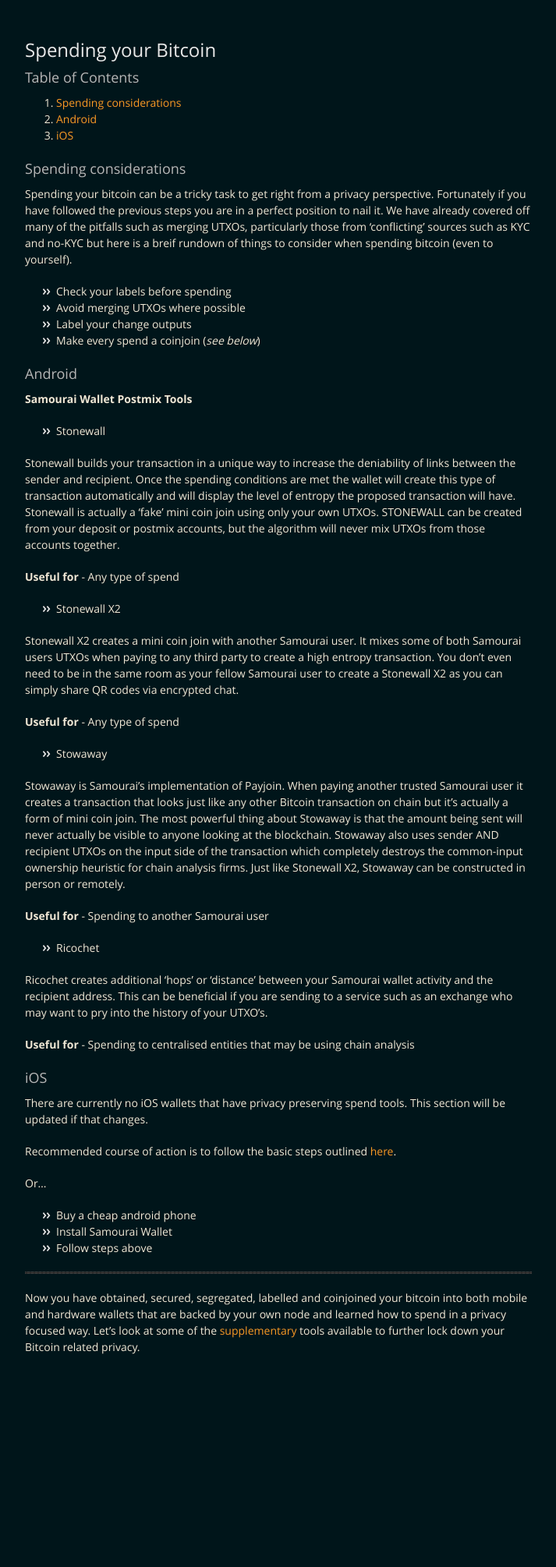
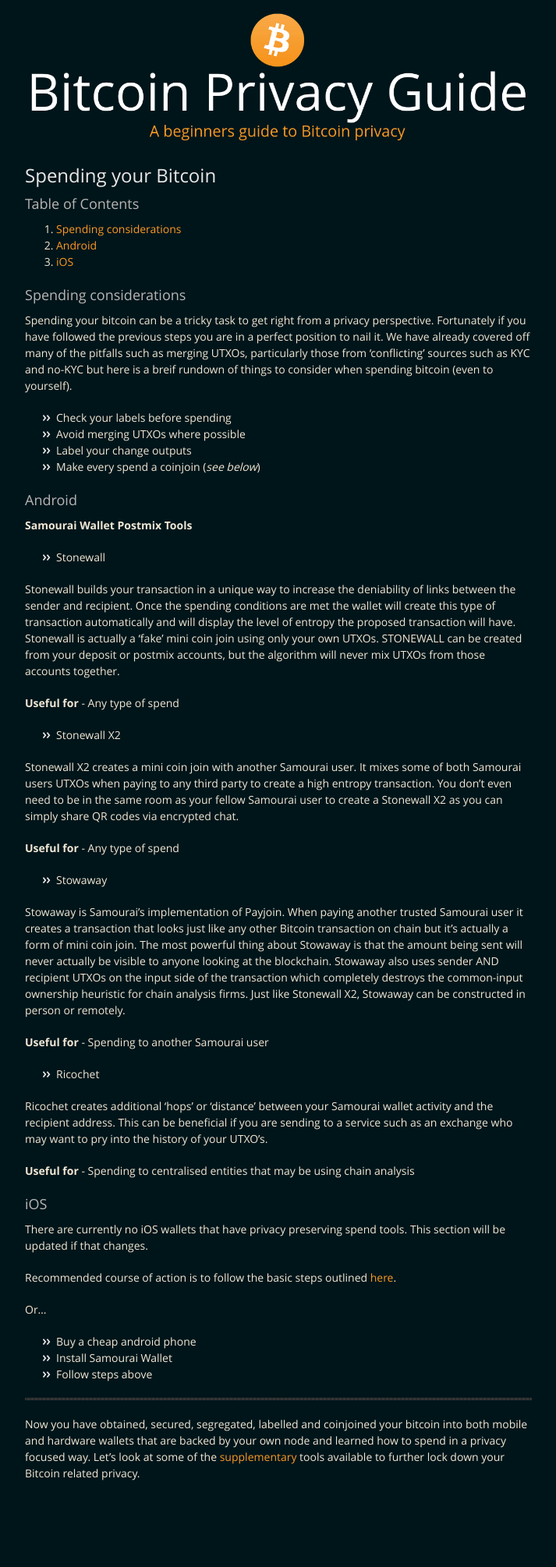
Before and after one commit to BitcoinQnA/BitcoinPrivacyGuide, a Jekyll site: the page built from spend.md, in a window 1280 px wide. Shown: the whole page at 78% size, without its empty margins (283-996 px from the left). Built offline with Jekyll 4.4.1, drawn with Linux system fonts in a browser that asks for light colours; before the commit the page ends 1848 px from its top, so only the background shows below that.

Commit message:
Update spend.md

```diff
--- a/spend.md
+++ b/spend.md
@@ -1,7 +1,8 @@
 ---
 layout: default
 ---
-<br/>
+
+[![bitcoinerheader](https://raw.githubusercontent.com/BitcoinQnA/BitcoinPrivacyGuide/master/assets/images/BPDG.png)](https://bitcoinprivacy.guide)
 
 ## Spending your Bitcoin
 
```
